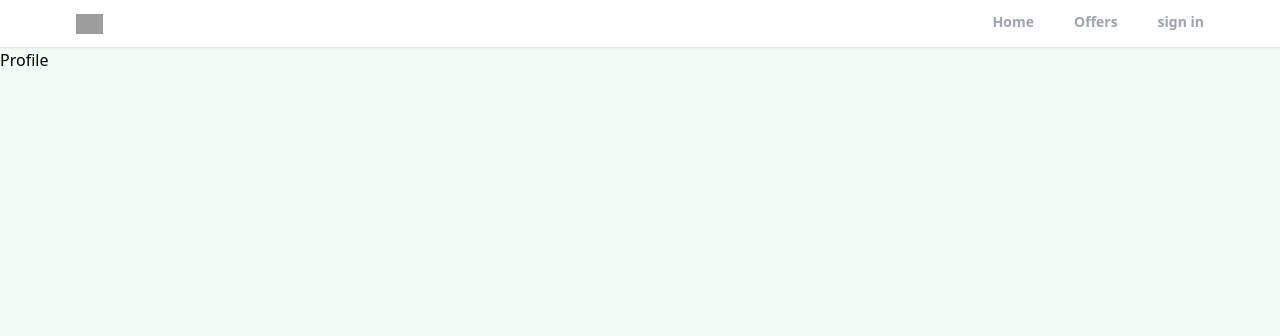
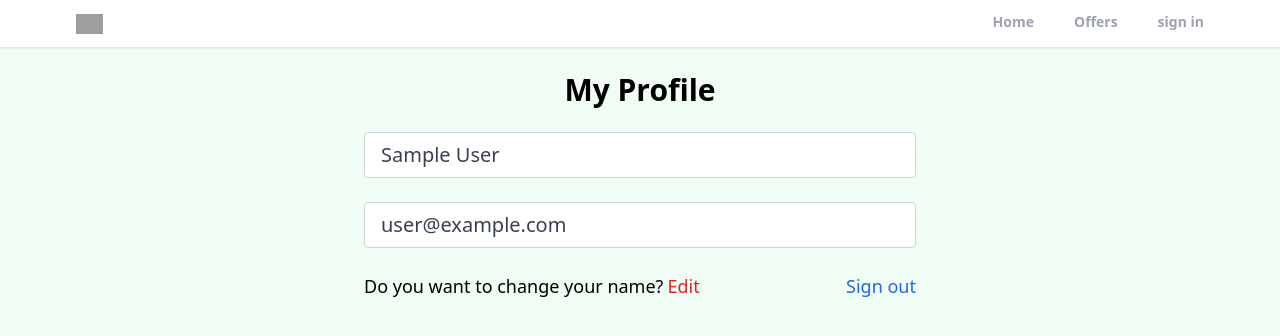
Before and after one commit to Johnteh/Maskani, a React (Create React App) app: page /profile in a window 1280 px wide. Shown: the top 336 px of the page. Built offline with nearby package versions, Linux system fonts and the light colour scheme; no server answers; sample sign-in values are in the browser's storage; grey boxes are pictures that could not be loaded.

Commit message:
created private routes and custom hooks for protecting profile page, also added logout functionality

```diff
--- a/src/App.js
+++ b/src/App.js
@@ -3,6 +3,7 @@
 import Profile from"./pages/Profile";
 import SignIn from './pages/SignIn';
 import SignUp from './pages/SignUp';
+import PrivateRoute from './components/PrivateRoute';
 import ForgotPassword from './pages/ForgotPassword';
 import Offers from './pages/Offers';
 import Header from './components/Header';
@@ -17,7 +18,11 @@
       <Routes>
 
         <Route path="/" element={<Home />} />
-        <Route path="/profile" element={<Profile />} />
+        <Route path="/profile" element={<PrivateRoute />}>
+
+          <Route path="/profile" element={<Profile />} />
+          </Route>
+
         <Route path="/sign-in" element={<SignIn />} />
         <Route path="/sign-up" element={<SignUp />} />
         <Route path="/forgot-password" element={<ForgotPassword />} />
--- /dev/null
+++ b/src/components/PrivateRoute.jsx
@@ -0,0 +1,12 @@
+
+import { Outlet, Navigate } from 'react-router';
+import { useAuthStatus } from '../hooks/useAuthStatus';
+
+export default  function PrivateRoute() {
+    const {loggedIn, checkingStatus} = useAuthStatus();
+
+    if(checkingStatus) {
+        return <h3>...loading</h3>
+    }
+    return loggedIn ? <Outlet /> : <Navigate to="/sign-in" />;
+}
--- /dev/null
+++ b/src/hooks/useAuthStatus.jsx
@@ -0,0 +1,22 @@
+import { useEffect, useState } from 'react'
+import {getAuth, onAuthStateChanged} from "firebase/auth"
+
+export function useAuthStatus() {
+    const[loggedIn, setLoggedIn] = useState(false)
+    const[checkingStatus, setCheckingStatus] = useState(true)
+
+    useEffect(() => {
+      const auth = getAuth()
+      onAuthStateChanged(auth, (user) =>{
+        if (user){
+          setLoggedIn(true)
+        }
+
+        setCheckingStatus(false)
+      })
+
+    }, []);
+  return { loggedIn, checkingStatus};
+
+
+}
--- a/src/pages/Profile.jsx
+++ b/src/pages/Profile.jsx
@@ -1,8 +1,54 @@
-import React from 'react'
+import React, { useState } from 'react'
+import { getAuth } from 'firebase/auth';
+import { useNavigate } from 'react-router';
+function Profile() {
+  const auth = getAuth();
+  const navigate = useNavigate();
+  const [formData, setFormData] = useState({
 
-function Profile() {
+
+    name: auth.currentUser.displayName,
+    email:auth.currentUser.email
+  });
+  const {name, email} = formData;
+
+  function onLogOut(){
+    auth.signOut()
+    navigate("/")
+
+  }
   return (
-    <div>Profile</div>
+    <>
+      <section className='max-w-6xl mx-auto flex
+      justify-center items-center flex-col'>
+        <h1 className='text-3xl text-center mt-6 font-bold'>My Profile</h1>
+        <div className='w-full md:w-[50%] mt-6 px-3'>
+          <form>
+            {/* Name input */}
+            <input type="text" id ="name" value ={name}
+            disabled className="mb-6 w-full px-4 py-2 text-xl text-gray-700 bg-white
+            border border-gray-300 rounded transition ease-in-out"/>
+
+            {/* Email Input  */}
+            <input type="email" id ="email" value ={email}
+            disabled className="mb-6 w-full px-4 py-2 text-xl text-gray-700 bg-white
+            border border-gray-300 rounded transition ease-in-out"/>
+
+            <div className="flex justify-between whitespace-nowrap text-sm sm:text-lg mb-6">
+              <p className='flex items-center'>Do you want to change your name?
+                <span className='text-red-600  hover:text-red-700 transition ease-in-out duration-200 ml-1 cursor-pointer'>Edit</span>
+              </p>
+              <p onClick={onLogOut} className='text-blue-600 hover:text-blue-800 transition duration-200 ease-in-out cursor-pointer '> Sign out</p>
+            </div>
+
+
+
+
+          </form>
+        </div>
+      </section>
+
+    </>
   )
 }
 
```
